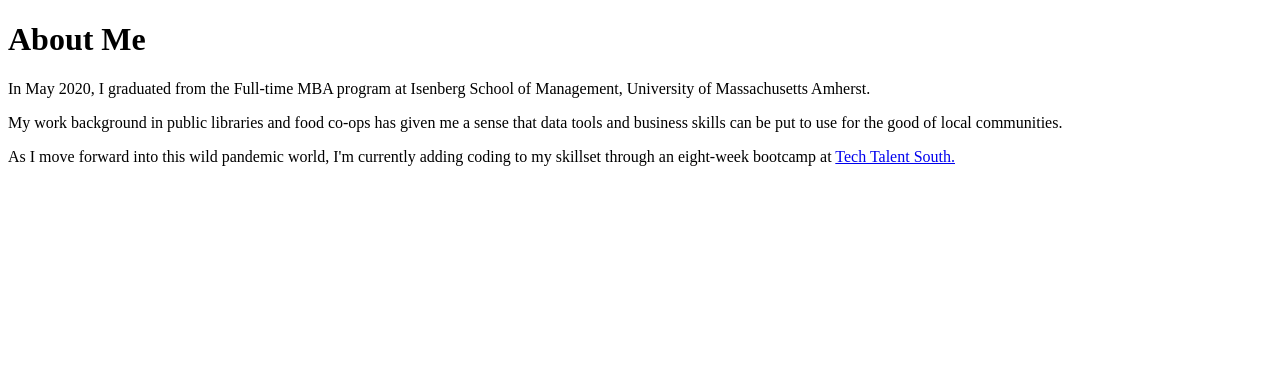
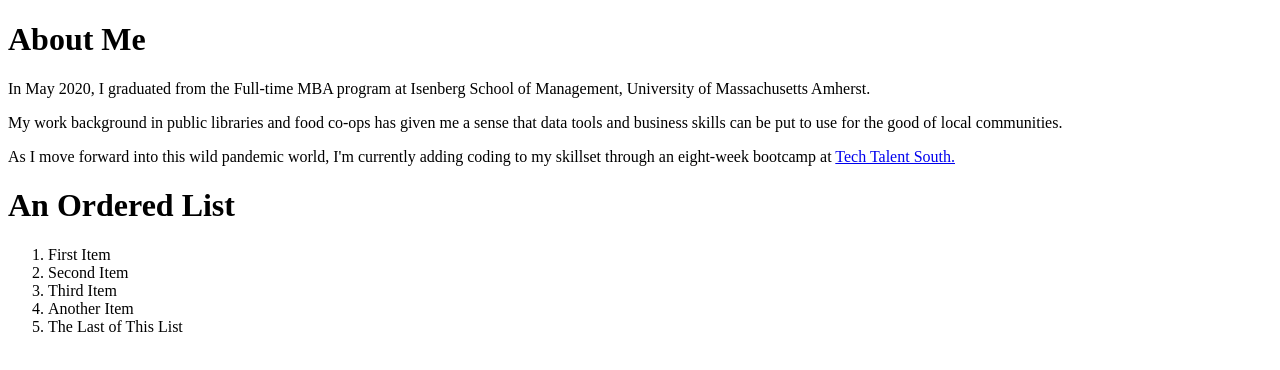
Before and after one commit to pcmaurer/helloWorldHTML2, a plain HTML site: page portfolio.html in a window 1280 px wide. Drawn offline with Linux system fonts and the light colour scheme.

Commit message:
added ordered list to portfolio

```diff
--- a/portfolio.html
+++ b/portfolio.html
@@ -10,5 +10,13 @@
     <p>In May 2020, I graduated from the Full-time MBA program at Isenberg School of Management, University of Massachusetts Amherst.</p>
     <p>My work background in public libraries and food co-ops has given me a sense that data tools and business skills can be put to use for the good of local communities.</p>
     <p>As I move forward into this wild pandemic world, I'm currently adding coding to my skillset through an eight-week bootcamp at <a href="https://www.techtalentsouth.com/">Tech Talent South.</a></p>
+    <h1>An Ordered List</h1>
+    <ol>
+        <li>First Item</li>
+        <li>Second Item</li>
+        <li>Third Item</li>
+        <li>Another Item</li>
+        <li>The Last of This List</li>
+    </ol>
 </body>
 </html>
```
